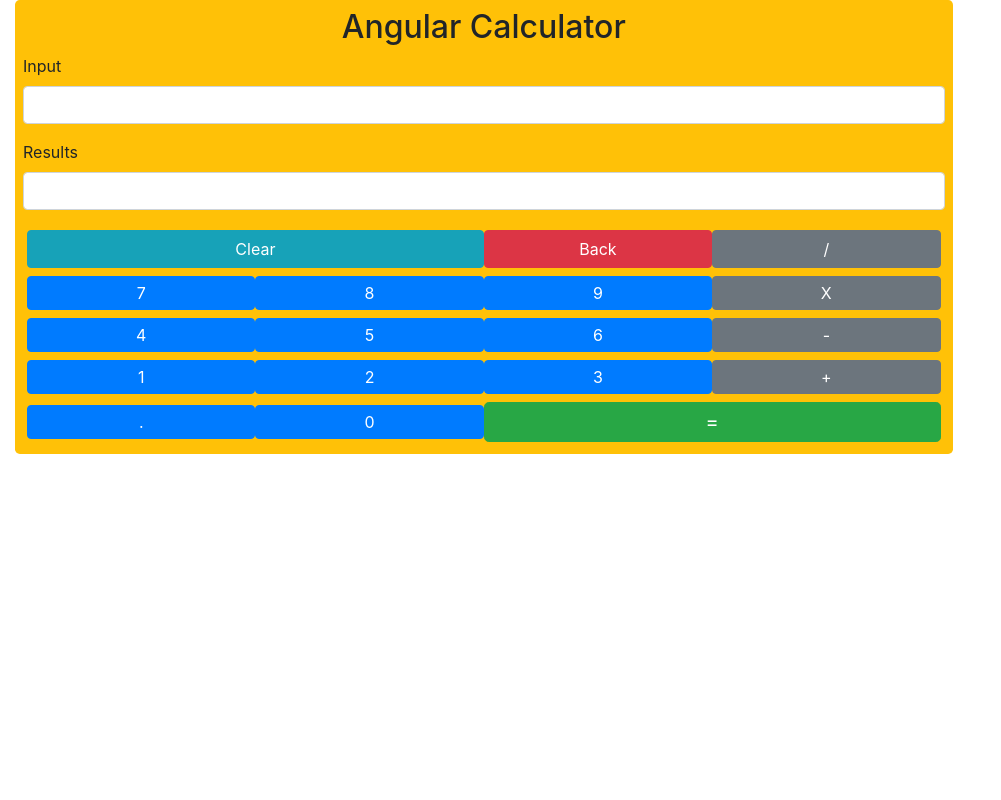
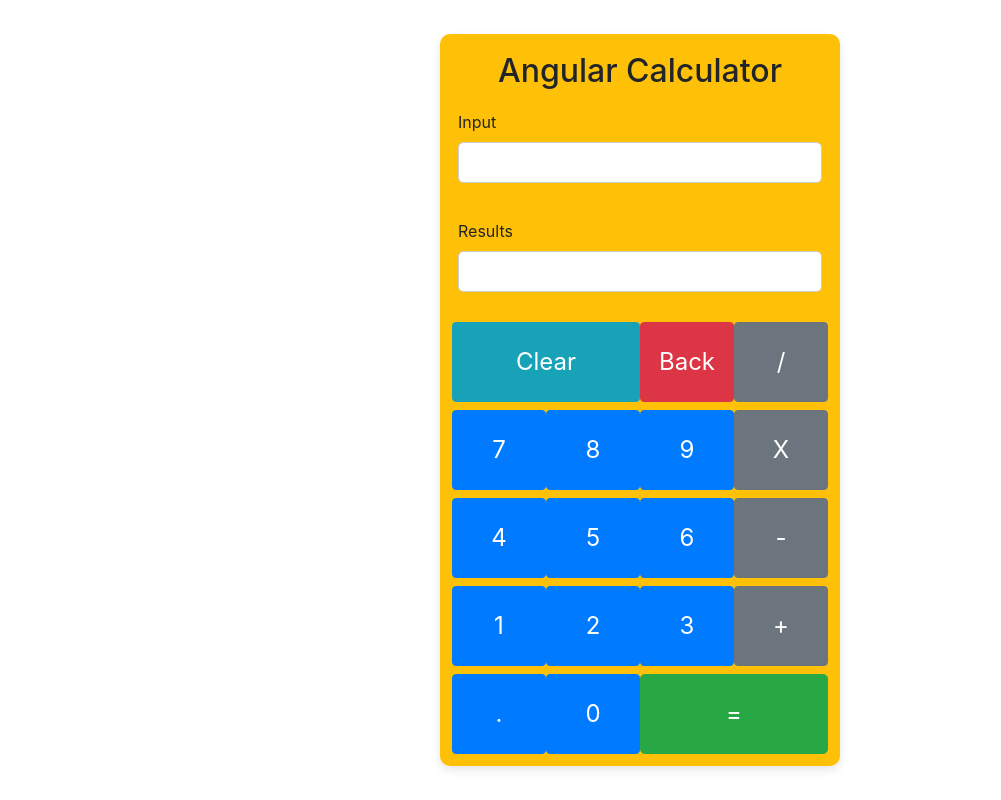
Before and after one commit to romanospapanikolaou/angular-calculator, an Angular app: page / in a window 1280 px wide. Shown: the whole page, without its empty margins (0-1001 px from the left). Built offline with nearby package versions, Linux system fonts and the light colour scheme.

Commit message:
css added

```diff
--- a/src/app/calculator/calculator.component.css
+++ b/src/app/calculator/calculator.component.css
@@ -0,0 +1,103 @@
+.container-fluid {
+  display: flex;
+  justify-content: center;
+  align-items: center;
+  height: 100vh;
+}
+
+.jumbotron {
+  max-width: 400px;
+  background-color: #f8f9fa;
+  border-radius: 10px;
+  box-shadow: 0px 4px 10px rgba(0, 0, 0, 0.1);
+}
+
+.form-group {
+  padding: 10px;
+}
+
+.form-control {
+  background-color: #fff;
+  border: 1px solid #ccc;
+  border-radius: 5px;
+  padding: 10px;
+  font-size: 18px;
+}
+
+.btn {
+  font-size: 24px;
+  padding: 15px 0;
+}
+
+.btn-info {
+  background-color: #17a2b8;
+  color: #fff;
+}
+
+.btn-info:hover {
+  background-color: #138496;
+}
+
+.btn-danger {
+  background-color: #dc3545;
+  color: #fff;
+}
+
+.btn-danger:hover {
+  background-color: #c82333;
+}
+
+.btn-secondary {
+  background-color: #6c757d;
+  color: #fff;
+}
+
+.btn-secondary:hover {
+  background-color: #5a6268;
+}
+
+.btn-primary {
+  background-color: #007bff;
+  color: #fff;
+}
+
+.btn-primary:hover {
+  background-color: #0056b3;
+}
+
+.btn-success {
+  background-color: #28a745;
+  color: #fff;
+}
+
+.btn-success:hover {
+  background-color: #218838;
+}
+
+.col-sm-12 {
+  display: flex;
+}
+
+.p-1 {
+  padding: 5px;
+}
+
+.m-0 {
+  margin: 0;
+}
+
+.bg-warning {
+  background-color: #ffc107;
+}
+
+.text-center {
+  text-align: center;
+}
+
+h2 {
+  margin: 10px 0;
+}
+
+.jumbotron .btn {
+  height: 80px;
+}
```
